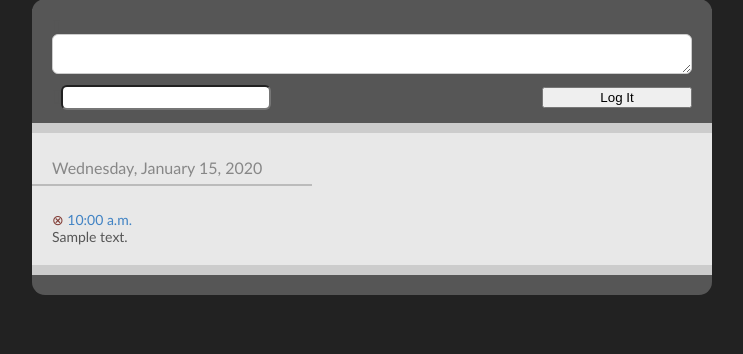
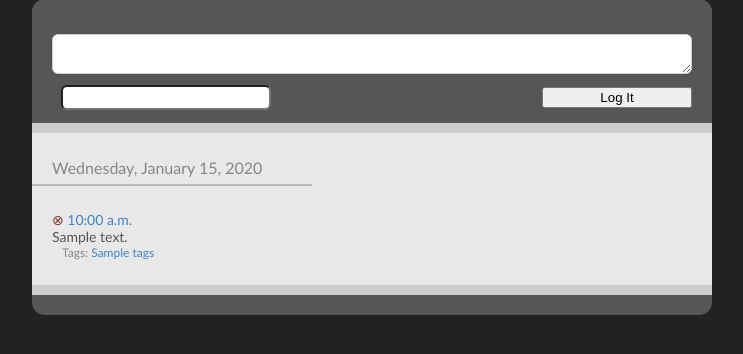
Before and after one commit to trey/chiplog, a Django app: template templates/entry_list.html in a window 1280 px wide. Shown: the part 118-472 px from the top of the page, without its empty margins (268-1011 px from the left). Run offline with Django 3.2, Linux system fonts and the light colour scheme; the template is opened without the code that fills it: most values are stand-ins (such as "Sample title", 1, 10 or a date in 2020); form fields are guessed from the names that the template uses; some libraries are stand-ins or nearby versions.

Commit message:
Display tags on Entry list.

```diff
--- a/static/css/screen.css
+++ b/static/css/screen.css
@@ -181,6 +181,12 @@ body {
         #main #entries .entry .delete a:hover {
           text-decoration: none;
           color: #821d13; }
+      #main #entries .entry .tags {
+        padding: 0 10px 5px;
+        font-size: 12px;
+        color: #878787; }
+        #main #entries .entry .tags span {
+          color: #565656; }
 
 #nav:after {
   content: ".";
--- a/templates/entry_list.html
+++ b/templates/entry_list.html
@@ -52,6 +52,7 @@
 			<div class="content">
 				{{ entry.body|markdown }}
 			</div><!-- .content -->
+			{% if entry.tags %}<div class="tags list">Tags: <span><a href="#">{{ entry.tags }}</a></span></div>{% endif %}
 		</div>
 	{% endfor %}
 </div><!-- #entries -->
```
Also changed, not shown: static/css/sass/site/main.sass (+7 -0 lines).
